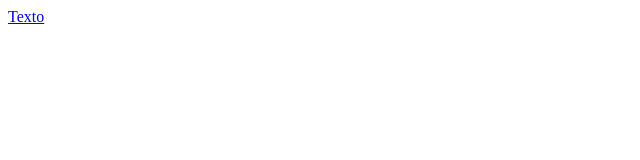
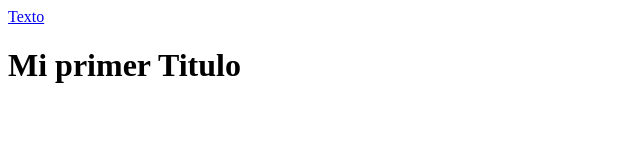
Before and after one commit to programacionlmor/prueba3_ciclo3, a plain HTML site: page index.html in a window 1280 px wide. Shown: the whole page, without its empty margins (0-640 px from the left). Drawn offline with Linux system fonts and the light colour scheme.

Commit message:
Se incluye etiqueta h1

```diff
--- a/index.html
+++ b/index.html
@@ -5,7 +5,7 @@
     </head>
     <body>
             <a href="https://www.google.com/"> Texto</a>
-
+            <h1>Mi primer Titulo</h1>
     </body>
 
 </html>
```
